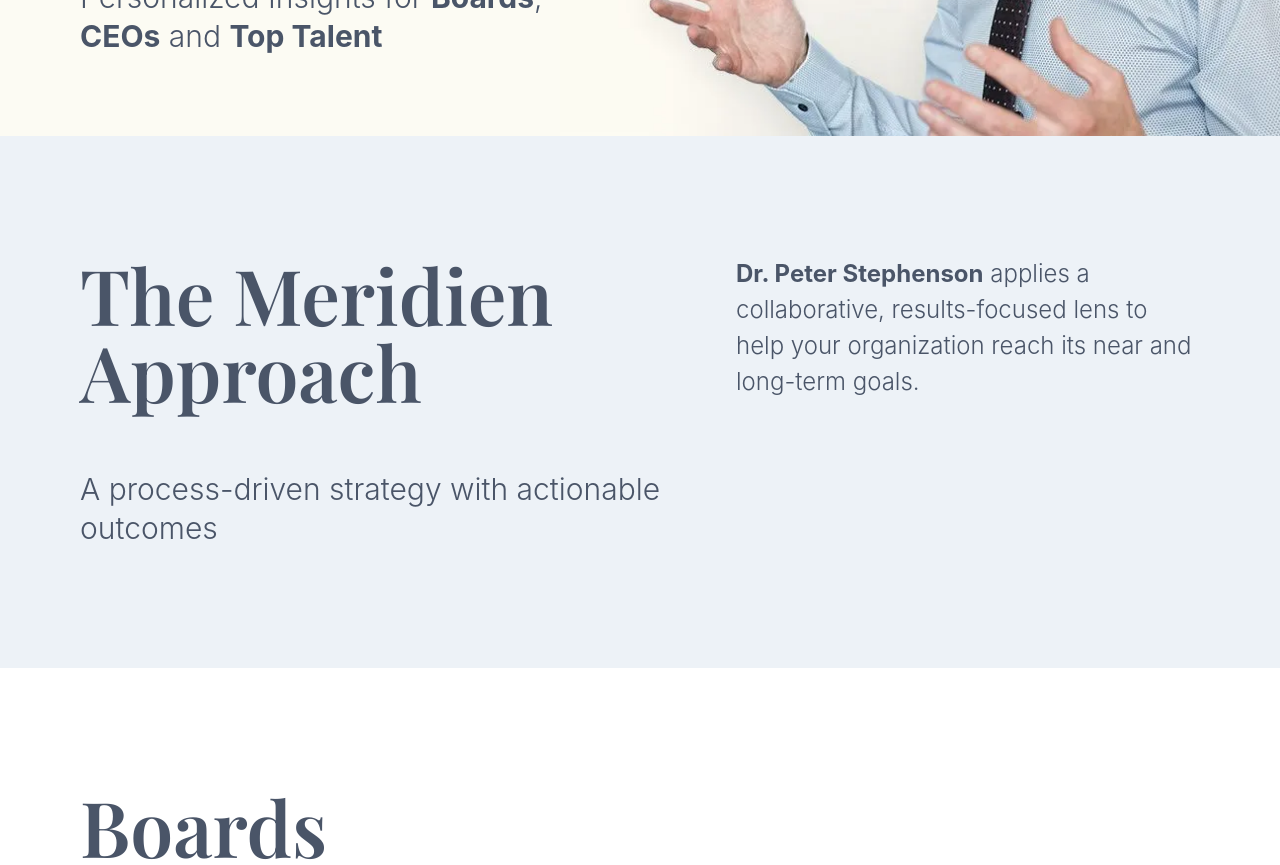
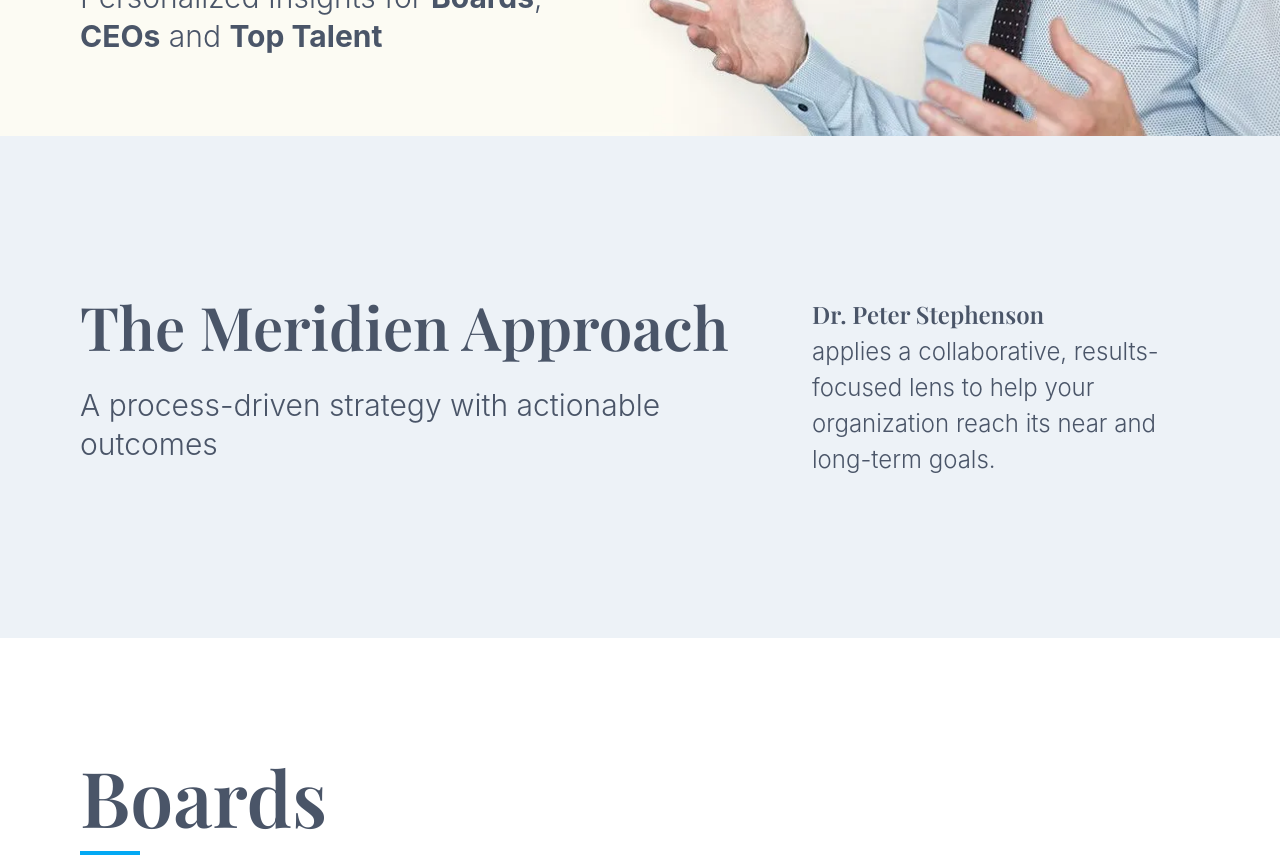
Before and after one commit to meridien-fi/meridien, a Next.js app: page / in a window 1280 px wide. Shown: the part 500-1365 px from the top of the page. Built offline with nearby package versions, Linux system fonts and the light colour scheme.

Commit message:
section tweaks

```diff
--- a/components/subIntro.js
+++ b/components/subIntro.js
@@ -8,9 +8,10 @@ const SubIntro = () => (
         <SubTitle>A process-driven strategy with actionable outcomes</SubTitle>
       </TitleWrap>
       <Description>
-        <strong>Dr. Peter Stephenson</strong> applies a collaborative,
-        results-focused lens to help your organization reach its near and
-        long-term goals.
+        <strong>Dr. Peter Stephenson</strong>
+        <br />
+        applies a collaborative, results-focused lens to help your organization
+        reach its near and long-term goals.
       </Description>
     </Container>
   </Section>
@@ -18,22 +19,22 @@ const SubIntro = () => (
 
 const Section = styled.section`
   background-color: var(--grey-200);
-  padding: 4rem 2rem;
+  padding: 6rem 2rem;
 
   @media (min-width: ${(props) => props.theme.screen.md}) {
-    padding: 8rem 4rem;
+    padding: 12rem 4rem;
   }
 
   @media (min-width: ${(props) => props.theme.screen.lg}) {
-    padding: 12rem 8rem;
+    padding: 16rem 8rem;
   }
 `
 
 const Container = styled.div`
   @media (min-width: ${(props) => props.theme.screen.md}) {
     display: grid;
-    grid-gap: 4rem;
-    grid-template-columns: minmax(30%, 55%) 1fr;
+    grid-gap: 6rem;
+    grid-template-columns: minmax(30%, 60%) 1fr;
   }
 `
 
@@ -53,8 +54,7 @@ const Title = styled.h2`
   font-weight: 600;
 
   @media (min-width: ${(props) => props.theme.screen.md}) {
-    margin-bottom: 6rem;
-    font-size: 6vw;
+    font-size: 6rem;
   }
 `
 
@@ -68,7 +68,11 @@ const SubTitle = styled.div`
 `
 
 const Description = styled.div`
-  font-size: 2.2rem;
+  font-size: 2.4rem;
+
+  strong {
+    font-family: var(--serif);
+  }
 
   @media (min-width: ${(props) => props.theme.screen.md}) {
     font-size: 2.4rem;
```
